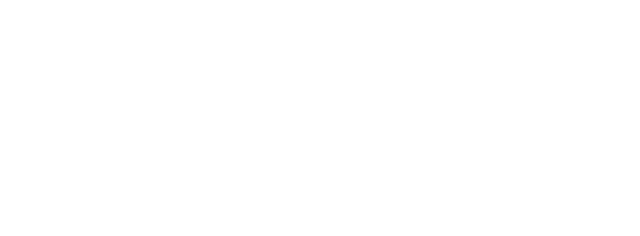
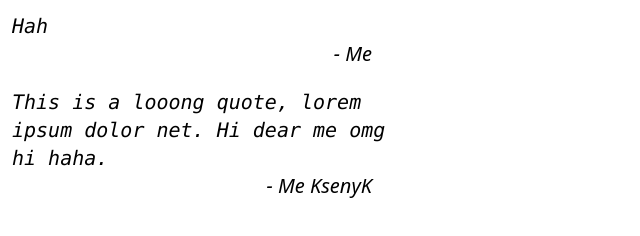
Before and after one commit to maksimil/quoter, an Astro site: page / in a window 1280 px wide. Shown: the whole page, without its empty margins (0-640 px from the left). Built offline with nearby package versions, Linux system fonts and the light colour scheme; Astro itself is replaced by a stand-in of ours.

Commit message:
Quote element

```diff
--- a/package.json
+++ b/package.json
@@ -11,8 +11,8 @@
     "astro": "astro"
   },
   "dependencies": {
-    "astro": "^1.3.1",
-    "vite": "^3.1.3",
+    "astro": "^1.4.6",
+    "vite": "^3.1.6",
     "vite-plugin-windicss": "^1.8.8"
   }
 }
--- a/src/api/quotes.ts
+++ b/src/api/quotes.ts
@@ -7,7 +7,7 @@ export const getQuotes = async (): Promise<Quote[]> => {
   return [
     { author: "Me", contents: "Hah" },
     {
-      author: "Me",
+      author: "Me KsenyK",
       contents:
         "This is a looong quote, " +
         "lorem ipsum dolor net. Hi dear me omg hi haha.",
--- /dev/null
+++ b/src/components/Quote.astro
@@ -0,0 +1,8 @@
+---
+const { author, contents } = Astro.props;
+---
+
+<div class="w-100">
+  <div class="text-xl text-left italic font-mono">{contents}</div>
+  <div class="text-xl text-right italic font-light pr-10">- {author}</div>
+</div>
--- a/src/pages/index.astro
+++ b/src/pages/index.astro
@@ -1,5 +1,9 @@
 ---
+import "virtual:windi.css";
 import { getQuotes } from "@api/quotes";
+import Quote from "@components/Quote.astro";
+
+const quotes = await getQuotes();
 ---
 
 <html lang="en">
@@ -9,5 +13,13 @@ import { getQuotes } from "@api/quotes";
     <meta name="generator" content={Astro.generator} />
     <title>Цетатник</title>
   </head>
-  <body></body>
+  <body>
+    <div class="pl-3 space-y-5 mt-3">
+      {
+        quotes.map((quotes) => (
+          <Quote author={quotes.author} contents={quotes.contents} />
+        ))
+      }
+    </div>
+  </body>
 </html>
```
Also changed, not shown: pnpm-lock.yaml.
